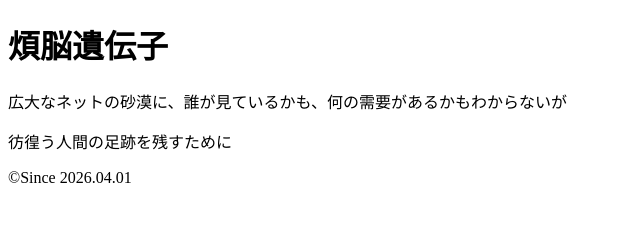
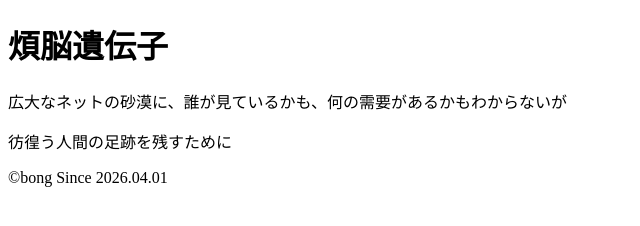
Before and after one commit to bong-gene/bonnou_idenshi, a plain HTML site: page index.html in a window 1280 px wide. Shown: the full height of the page, 0-640 px from the left. Drawn offline with Linux system fonts and the light colour scheme.

Commit message:
Update index.html

```diff
--- a/index.html
+++ b/index.html
@@ -11,6 +11,6 @@
     <p>彷徨う人間の足跡を残すために</p>
 </body>
     <footer>
-    <p>&copy;Since 2026.04.01</p>
+    <p>&copy;bong Since 2026.04.01</p>
 </footer>
 </html>
```
